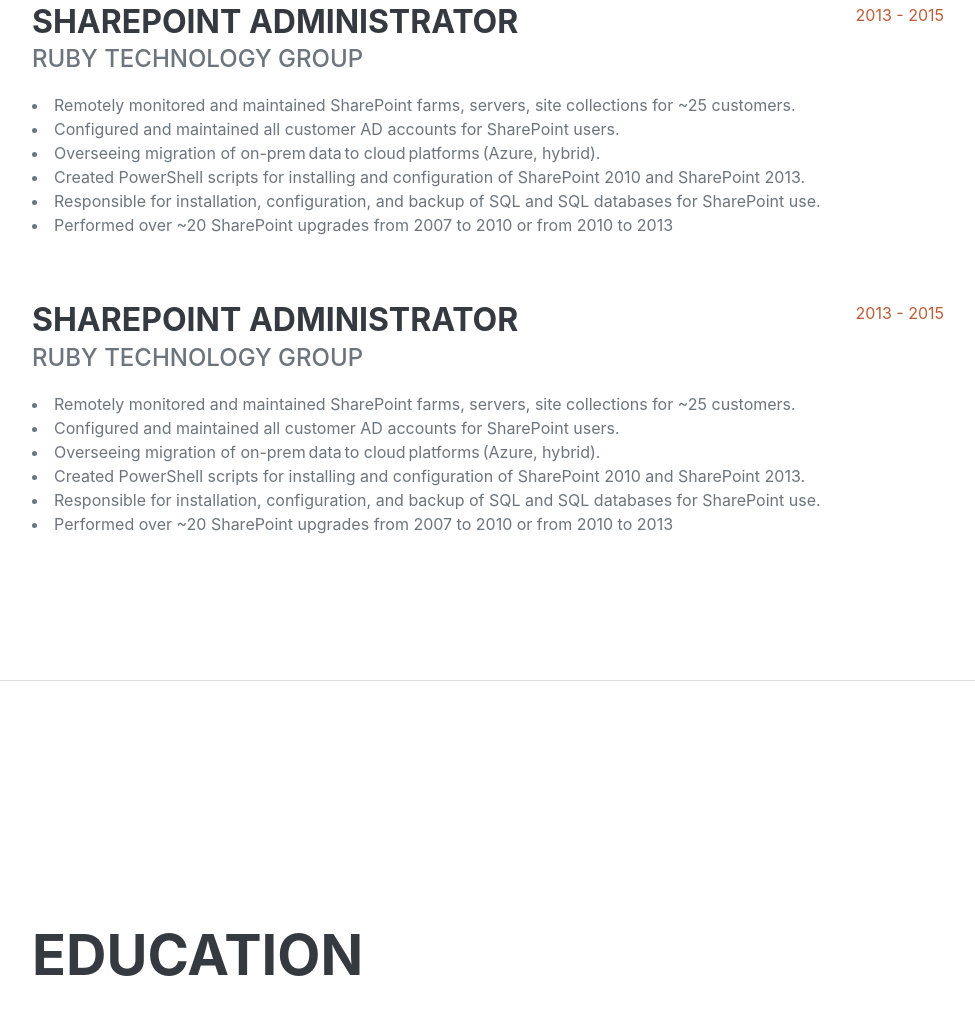
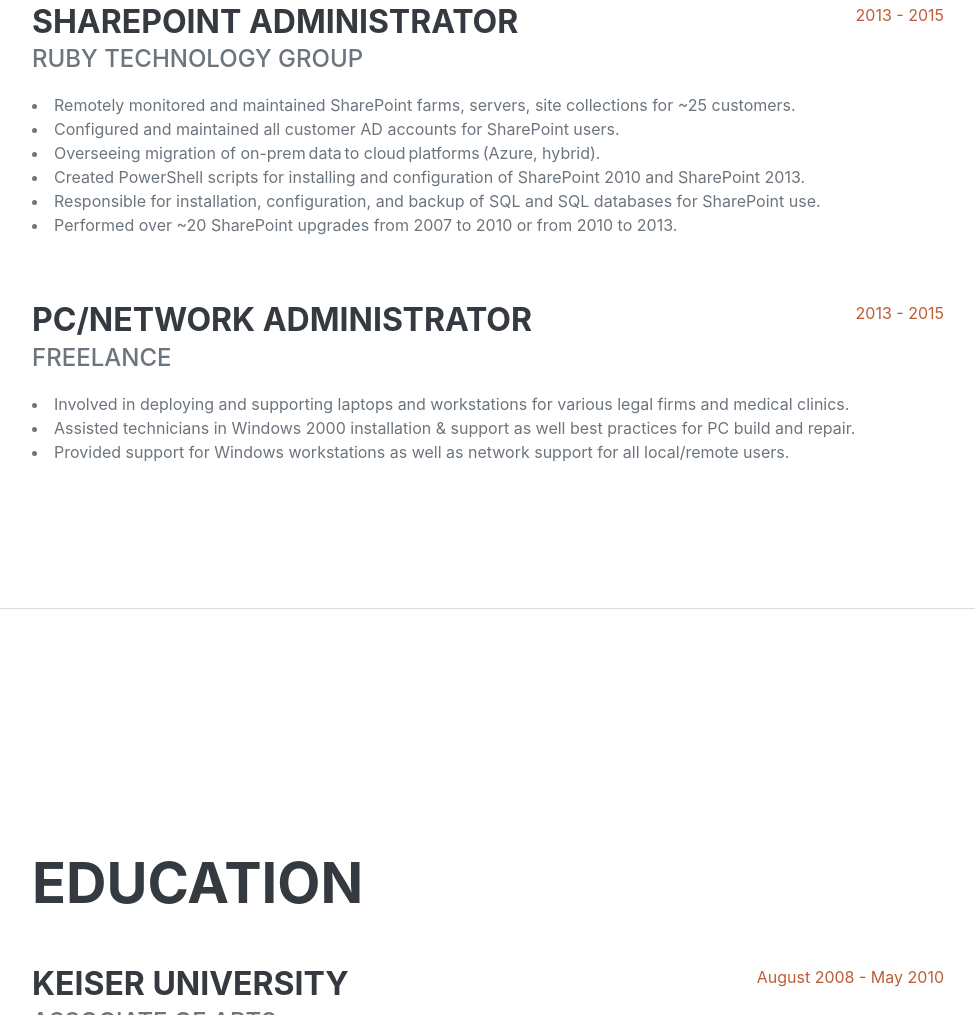
Before and after one commit to williambateau/williambateauWWW, a website: page dist/index.html in a window 1280 px wide. Shown: the part 1854-2869 px from the top of the page, without its empty margins (288-1263 px from the left). Drawn offline with nearby package versions, Linux system fonts and the light colour scheme; a web font is replaced by a local one.

Commit message:
updated data

```diff
--- a/dist/index.html
+++ b/dist/index.html
@@ -99,20 +99,17 @@
                                 <li><span data-contrast="none">Overseeing migration of on-prem data to cloud platforms (Azure, hybrid).</span></li>
                                 <li><span data-contrast="none">Created PowerShell scripts for installing and configuration of SharePoint 2010 and SharePoint 2013.</span></li>
                                 <li><span data-contrast="auto">Responsible for installation, configuration, and backup of SQL and SQL databases for SharePoint use.</span></li>
-                                <li><span data-contrast="auto">Performed over ~20 SharePoint upgrades from 2007 to 2010 or from 2010 to 2013 </span></li></p>
+                                <li><span data-contrast="auto">Performed over ~20 SharePoint upgrades from 2007 to 2010 or from 2010 to 2013. </span></li></p>
                         </div>
                         <div class="flex-shrink-0"><span class="text-primary">2013 - 2015</span></div>
                     </div>
                     <div class="d-flex flex-column flex-md-row justify-content-between mb-5">
                         <div class="flex-grow-1">
-                            <h3 class="mb-0">SharePoint Administrator</h3>
-                            <div class="subheading mb-3">Ruby Technology Group</div>
-                            <p><li><span data-contrast="none">Remotely monitored and maintained SharePoint farms, servers, site collections for ~25 customers.</span></li>
-                                <li><span data-contrast="auto">Configured and maintained all customer AD accounts for SharePoint users.</span></li>
-                                <li><span data-contrast="none">Overseeing migration of on-prem data to cloud platforms (Azure, hybrid).</span></li>
-                                <li><span data-contrast="none">Created PowerShell scripts for installing and configuration of SharePoint 2010 and SharePoint 2013.</span></li>
-                                <li><span data-contrast="auto">Responsible for installation, configuration, and backup of SQL and SQL databases for SharePoint use.</span></li>
-                                <li><span data-contrast="auto">Performed over ~20 SharePoint upgrades from 2007 to 2010 or from 2010 to 2013 </span></li></p>
+                            <h3 class="mb-0">PC/Network Administrator</h3>
+                            <div class="subheading mb-3">Freelance</div>
+                            <p><li><span data-contrast="none">Involved in deploying and supporting laptops and workstations for various legal firms and medical clinics.</span></li>
+                                <li><span data-contrast="auto">Assisted technicians in Windows 2000 installation & support as well best practices for PC build and repair.</span></li>
+                                <li><span data-contrast="auto">Provided support for Windows workstations as well as network support for all local/remote users. </span></li></p>
                         </div>
                         <div class="flex-shrink-0"><span class="text-primary">2013 - 2015</span></div>
                     <!-- <div class="d-flex flex-column flex-md-row justify-content-between mb-5">
```
